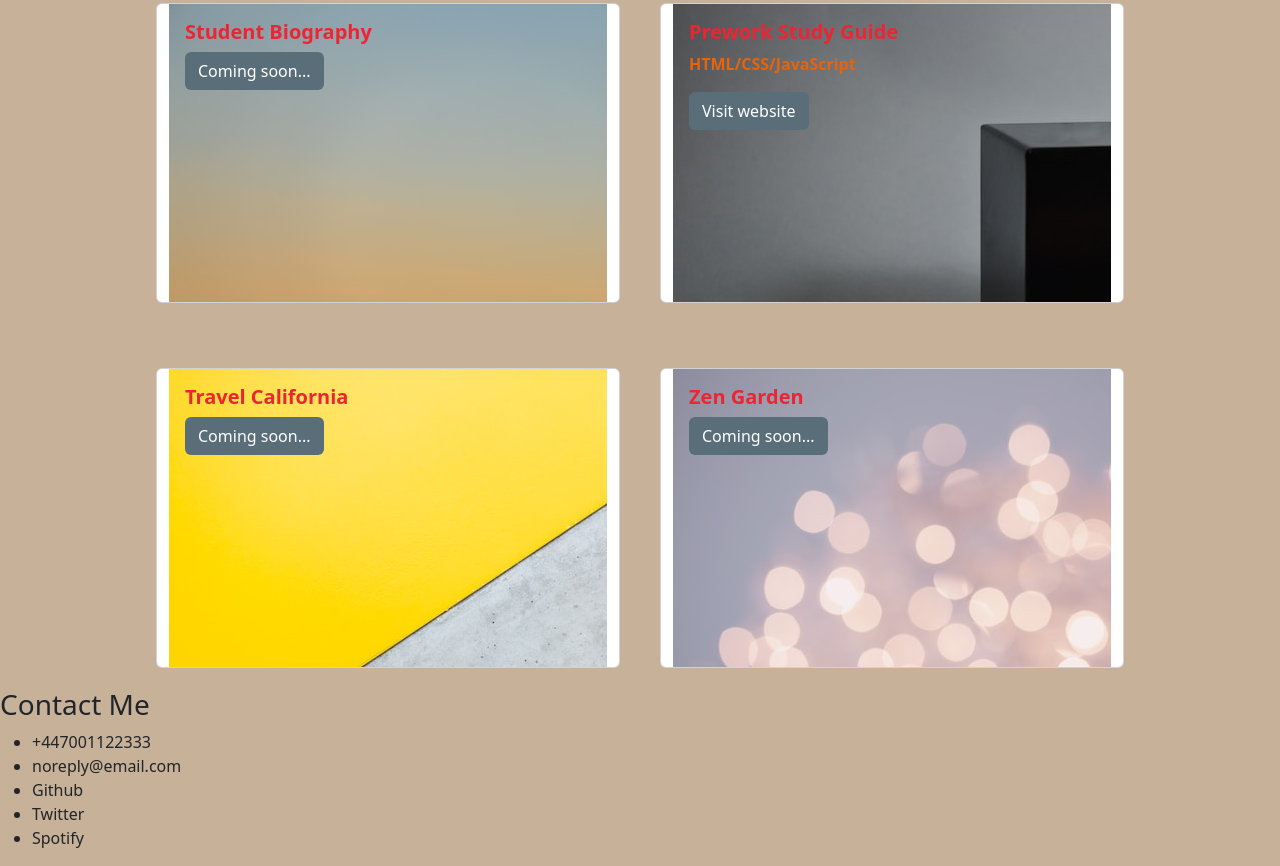
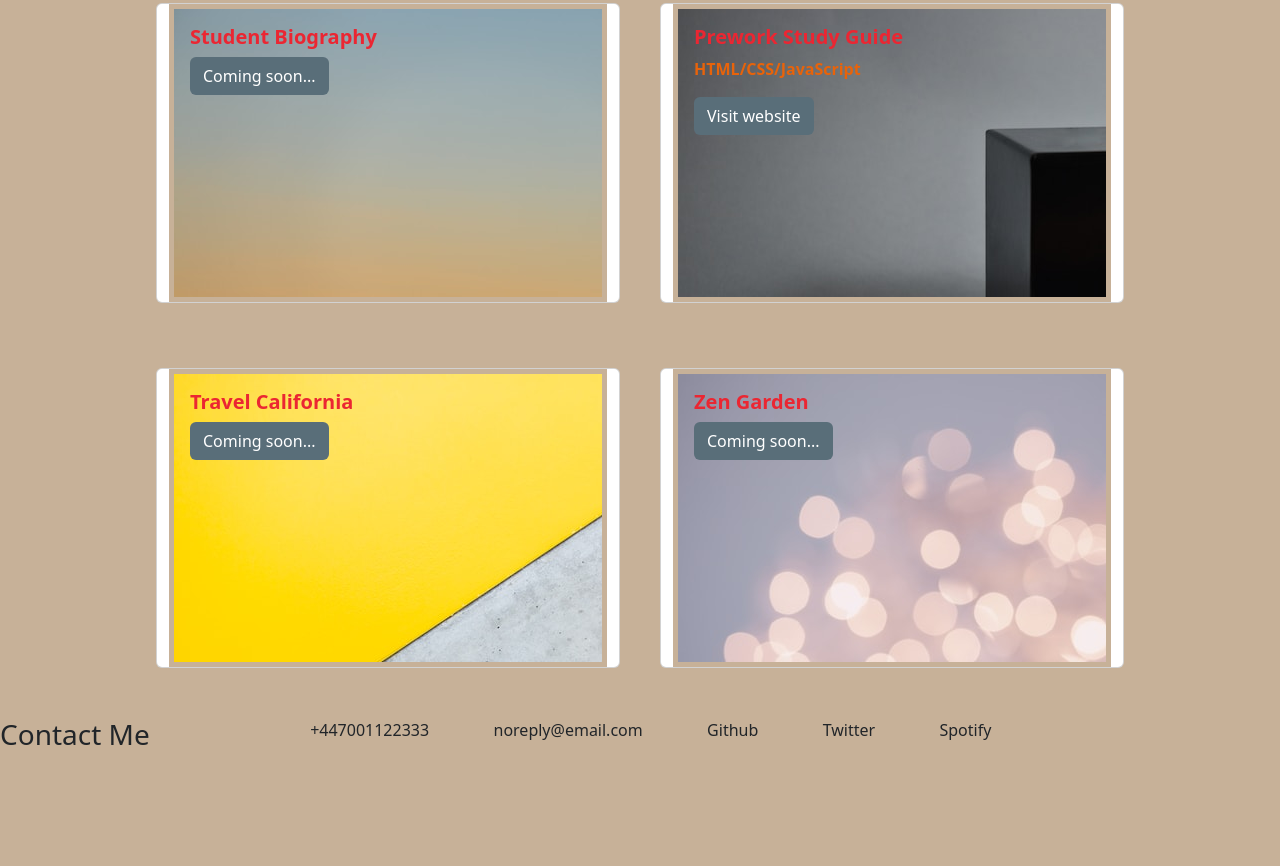
Before and after one commit to CenamiA/my-portofolio, a plain HTML site: page index.html in a window 1280 px wide. Shown: the part 1096-1962 px from the top of the page. After the commit the page ends 1886 px from the top, so only its background shows below. Drawn offline with nearby package versions, Linux system fonts and the light colour scheme.

Commit message:
updated css code with footer and medi queries

```diff
--- a/css/style.css
+++ b/css/style.css
@@ -85,21 +85,61 @@ width: 60px;
     background-image: url("../images/img1.jpg");
     background-repeat: no-repeat;
    background-size: cover;
+   border: 5px #c7b198 solid;
   }
 
   .secondImage{
     background-image: url("../images/img2.jpg");
+    border: 5px #c7b198 solid;
   }
 
 
   .thirdImage{
-    background-image:url("../images/img6.jpg") ;
+    background-image:url("../images/img6.jpg");
+    border: 5px #c7b198 solid;
   }
 
   .fourthImage{
     background-image: url("../images/img4.jpg");
+    border: 5px #c7b198 solid;
   }
 
   .fifthImage{
     background-image: url("../images/img5.jpg");
+    border: 5px #c7b198 solid;
   }
+
+  /* footer */
+
+  .footer-container{
+    display: flex;
+    margin: 30px 0;
+      }
+
+    footer ul{
+        width: 65%;
+        display: flex;
+        margin-left: 4rem;
+        justify-content: space-evenly;
+
+
+    }
+
+    footer ul li{
+        margin-left: 10px ;
+        list-style-type: none;
+
+    }
+
+    @media(max-width:600px){
+        footer ul{
+            flex-direction: column;
+        }
+
+        footer ul li{
+            width: 100%;
+            text-align: center;
+            margin: 5px;
+            text-align: left;
+        }
+    }
```
